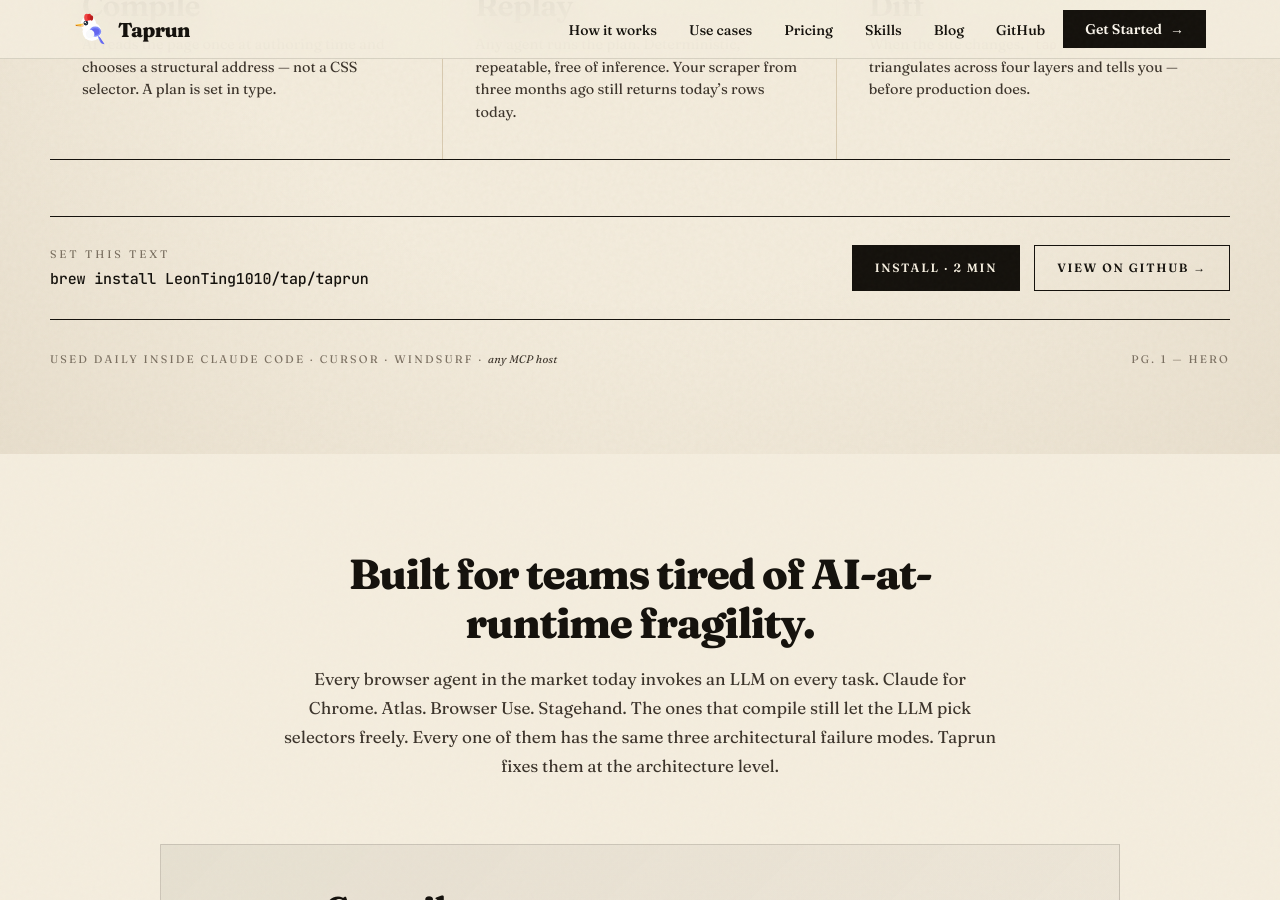
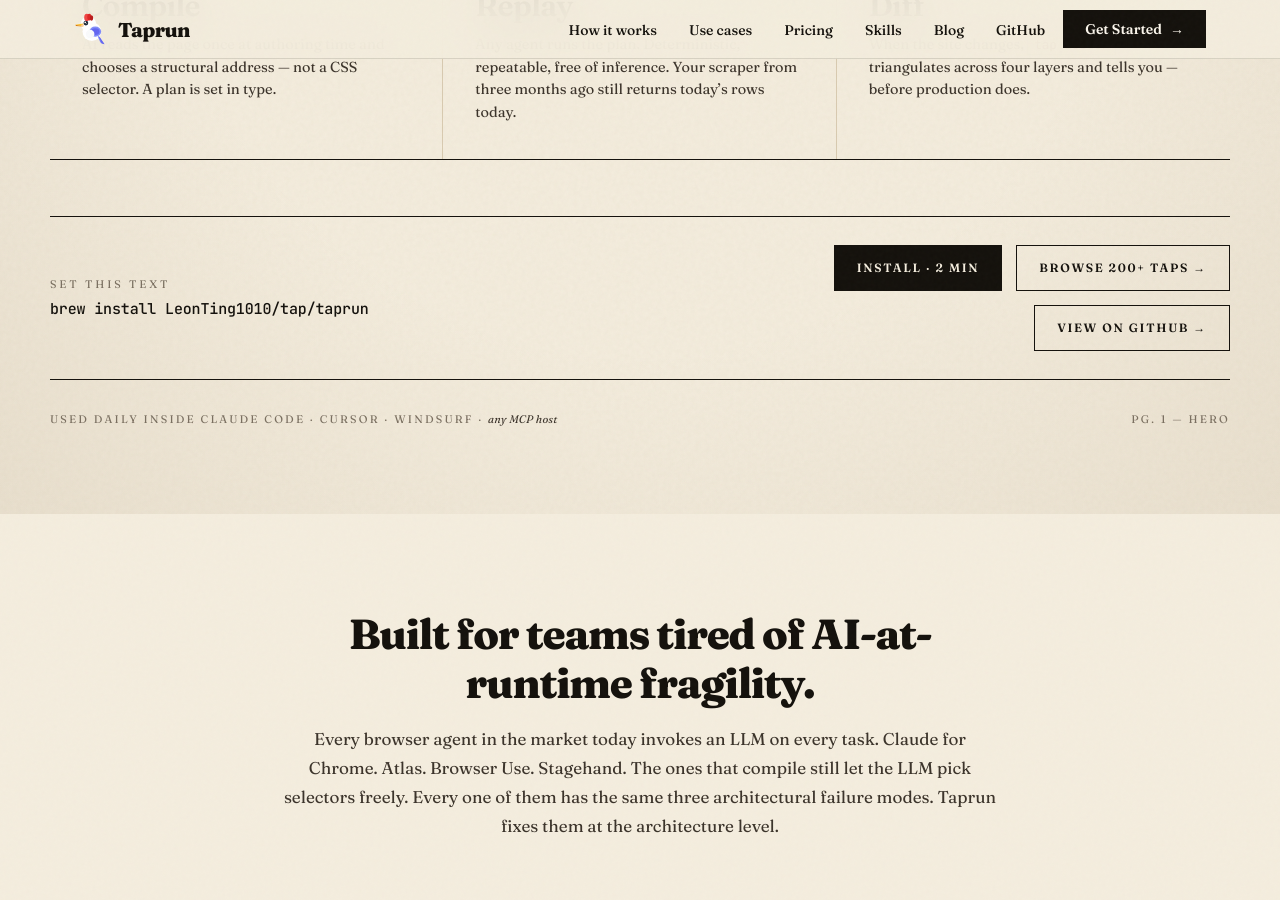
Before and after one commit to LeonTing1010/tap, a Jekyll site: the page docs/index.html, which Jekyll copies as it is, in a window 1280 px wide and 900 px high, scrolled down 971 px. Built offline with Jekyll 4.4.1, drawn with Linux system fonts in a browser that asks for light colours.

Commit message:
site: promote /taps/ catalog to hero CTA
Ahrefs 30d data shows /taps/ index has 0% bounce (visitors explore
multiple taps) vs /blog/ 75% bounce. The hero currently routes
everyone to Install or GitHub; adding a direct CTA to the taps
catalog surfaces the highest-retention page at the primary entry
point.

Co-Authored-By: Claude Opus 4.7 (1M context) <noreply@anthropic.com>

```diff
--- a/docs/index.html
+++ b/docs/index.html
@@ -2527,6 +2527,7 @@ h2 .hl {
     </div>
     <div class="press-colophon-cta">
       <a href="#install" class="press-cta press-cta--primary">Install · 2 min</a>
+      <a href="/taps/" class="press-cta press-cta--ghost">Browse 200+ taps →</a>
       <a href="https://github.com/LeonTing1010/tap" class="press-cta press-cta--ghost">View on GitHub →</a>
     </div>
   </div>
```
